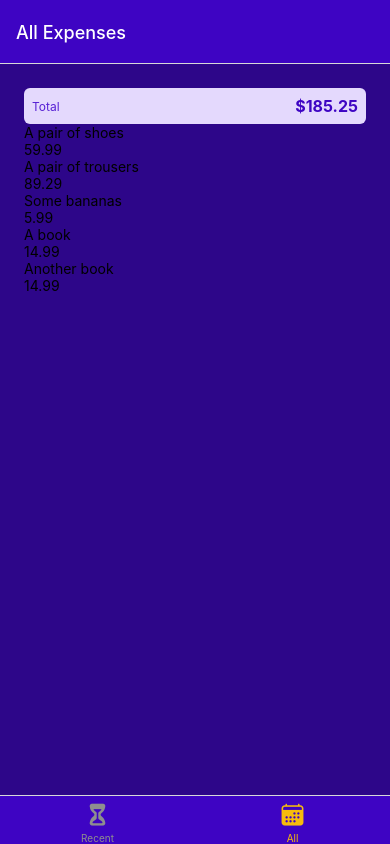
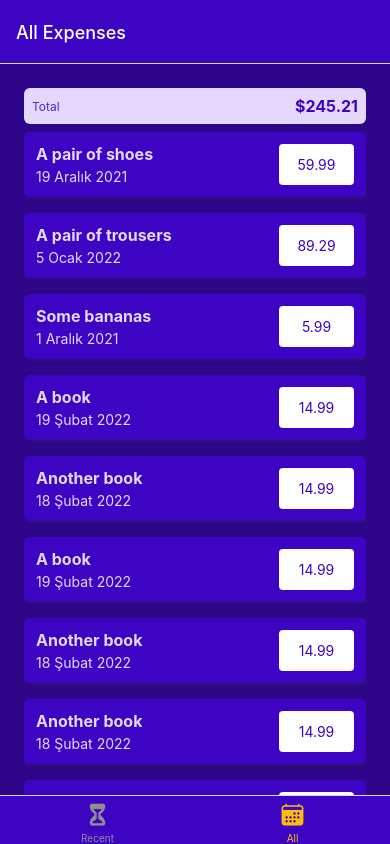
Before and after one commit to sukru-kolay/ExpenseTracker, a React Native app: screen /AllExpenses in a window 390 px wide. Built offline with nearby package versions, Linux system fonts and the light colour scheme.

Commit message:
expense list design

```diff
--- /dev/null
+++ b/src/components/ExpensesOutput/ExpenseItem.js
@@ -0,0 +1,63 @@
+import {Pressable, StyleSheet, Text, View} from 'react-native';
+import React from 'react';
+import {GlobalStyles} from '../../constants/styles';
+
+const ExpenseItem = ({description, amount, date}) => {
+  const options = {year: 'numeric', month: 'long', day: 'numeric'};
+  const formattedDate = new Intl.DateTimeFormat('tr-TR', options).format(date);
+
+  return (
+    <Pressable>
+      <View style={styles.expenseItem}>
+        <View>
+          <Text style={[styles.textBase, styles.description]}>
+            {description}
+          </Text>
+          <Text style={styles.textBase}>{formattedDate}</Text>
+        </View>
+        <View style={styles.amountContainer}>
+          <Text style={styles.amount}>{amount}</Text>
+        </View>
+      </View>
+    </Pressable>
+  );
+};
+
+export default ExpenseItem;
+
+const styles = StyleSheet.create({
+  expenseItem: {
+    padding: 12,
+    marginVertical: 8,
+    backgroundColor: GlobalStyles.colors.primary500,
+    flexDirection: 'row',
+    justifyContent: 'space-between',
+    borderRadius: 6,
+    elevation: 3,
+    shadowColor: GlobalStyles.colors.gray500,
+    shadowRadius: 4,
+    shadowOffset: {width: 1, height: 1},
+    shadowOpacity: 0.4,
+  },
+  textBase: {
+    color: GlobalStyles.colors.primary50,
+  },
+  description: {
+    fontSize: 16,
+    marginBottom: 4,
+    fontWeight: 'bold',
+  },
+  amountContainer: {
+    paddingHorizontal: 12,
+    paddingVertical: 4,
+    backgroundColor: 'white',
+    justifyContent: 'center',
+    alignItems: 'center',
+    borderRadius: 4,
+    fontWeight: 'bold',
+    minWidth: 75,
+  },
+  amount: {
+    color: GlobalStyles.colors.primary500,
+  },
+});
--- a/src/components/ExpensesOutput/ExpensesList.js
+++ b/src/components/ExpensesOutput/ExpensesList.js
@@ -1,13 +1,14 @@
 import {FlatList, StyleSheet, Text, View} from 'react-native';
 import React from 'react';
+import ExpenseItem from './ExpenseItem';
 
 const renderExpenseItem = ({item}) => {
   return (
-    <View>
-      <Text>{item.description}</Text>
-      {/* <Text>{item.date}</Text> */}
-      <Text>{item.amount}</Text>
-    </View>
+    <ExpenseItem
+      description={item.description}
+      amount={item.amount}
+      date={item.date}
+    />
   );
 };
 const ExpensesList = ({expenses}) => {
--- a/src/components/ExpensesOutput/ExpensesOutput.js
+++ b/src/components/ExpensesOutput/ExpensesOutput.js
@@ -35,6 +35,30 @@
     amount: 14.99,
     date: new Date('2022-02-18'),
   },
+  {
+    id: 'e6',
+    description: 'A book',
+    amount: 14.99,
+    date: new Date('2022-02-19'),
+  },
+  {
+    id: 'e7',
+    description: 'Another book',
+    amount: 14.99,
+    date: new Date('2022-02-18'),
+  },
+  {
+    id: 'e8',
+    description: 'Another book',
+    amount: 14.99,
+    date: new Date('2022-02-18'),
+  },
+  {
+    id: 'e9',
+    description: 'Another book',
+    amount: 14.99,
+    date: new Date('2022-02-18'),
+  },
 ];
 const ExpensesOutput = ({expenses, expensesPeriod}) => {
   return (
@@ -50,7 +74,9 @@
 const styles = StyleSheet.create({
   container: {
     flex: 1,
-    padding: 24,
+    paddingHorizontal: 24,
+    paddingTop: 24,
+    paddingBottom: 0,
     backgroundColor: GlobalStyles.colors.primary700,
   },
 });
```
